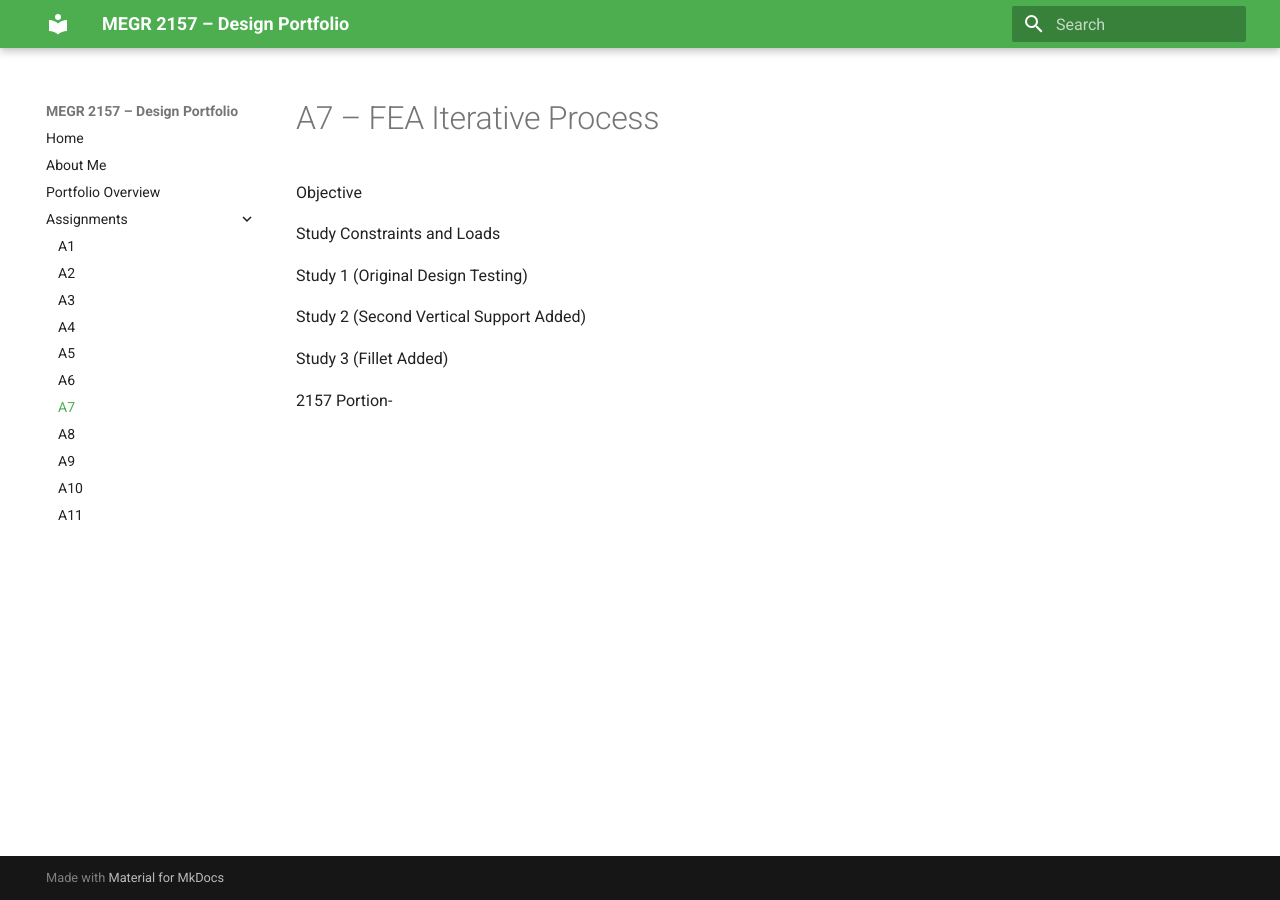
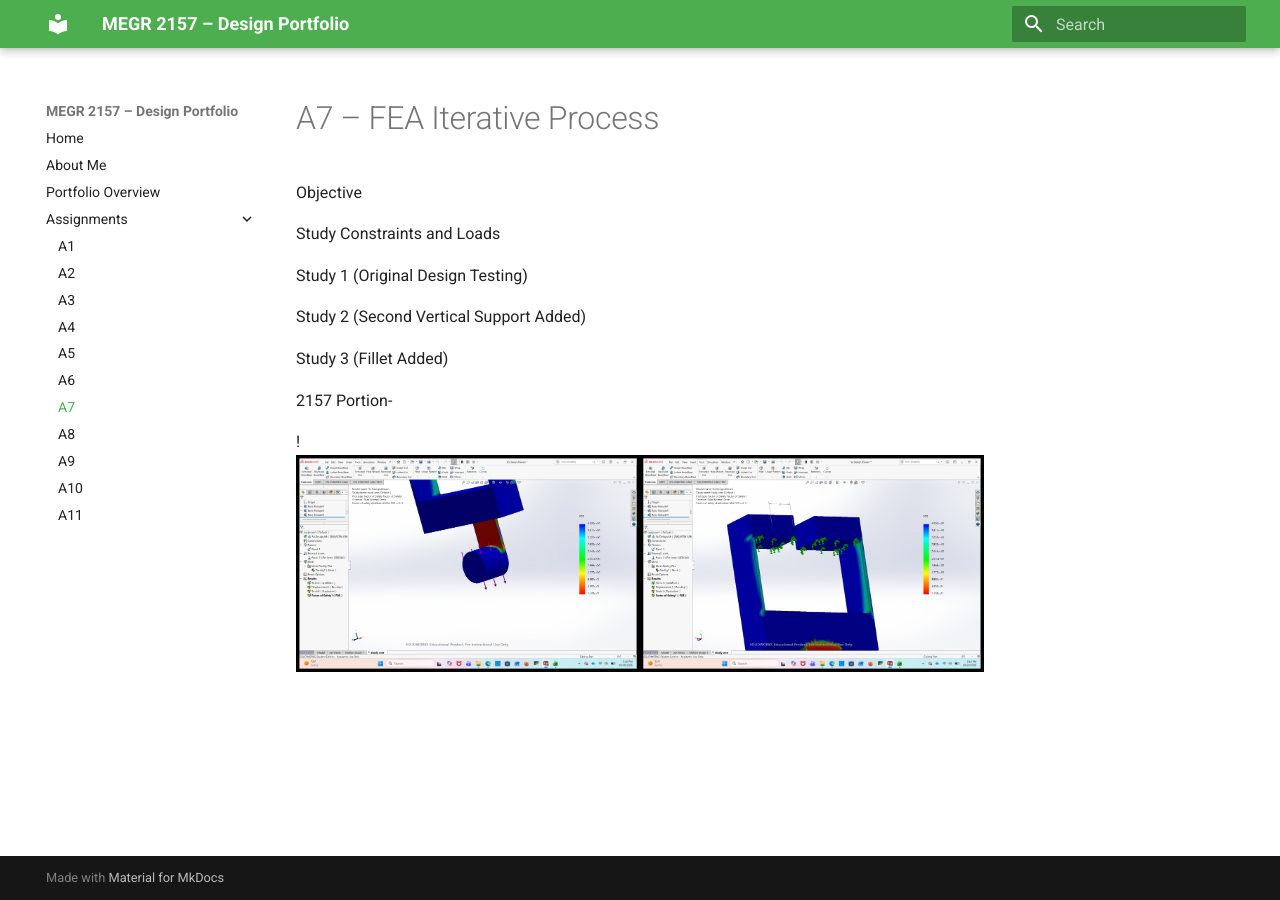
Before and after one commit to Taylor-Rockefeller-Portfolio/megr2157-portfolio, an MkDocs documentation site: the page built from docs/assignments/A07/index.md, in a window 1280 px wide. Built offline with MkDocs 1.6.1 and Material for MkDocs 9.7.7, drawn with Linux system fonts in a browser that asks for light colours.

Commit message:
Add image to Study 3 section in index.md

```diff
--- a/docs/assignments/A07/index.md
+++ b/docs/assignments/A07/index.md
@@ -11,3 +11,5 @@ Study 2 (Second Vertical Support Added)
 Study 3 (Fillet Added)
 
 2157 Portion-
+
+!![](combined-image.jpg)
```
